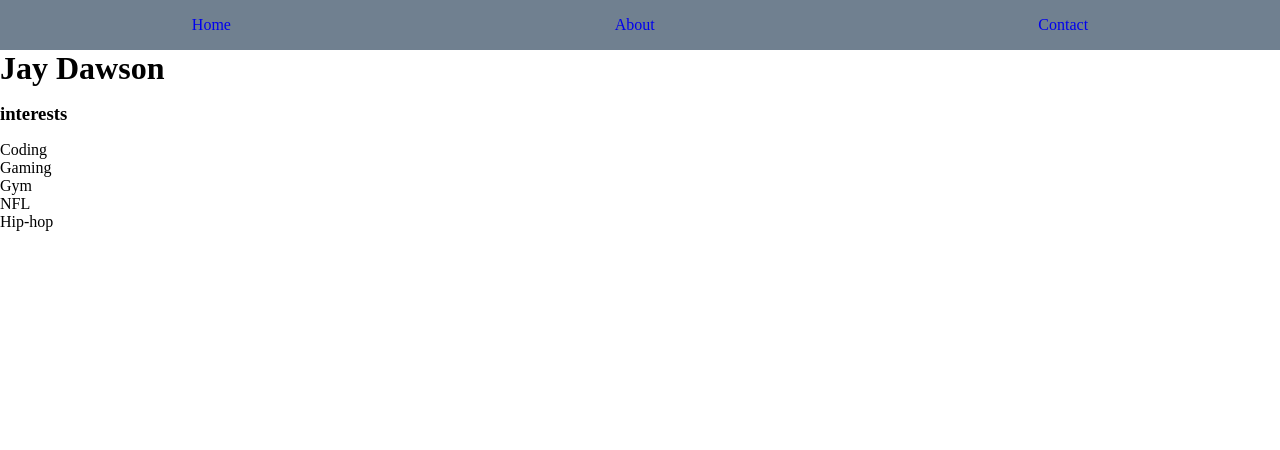
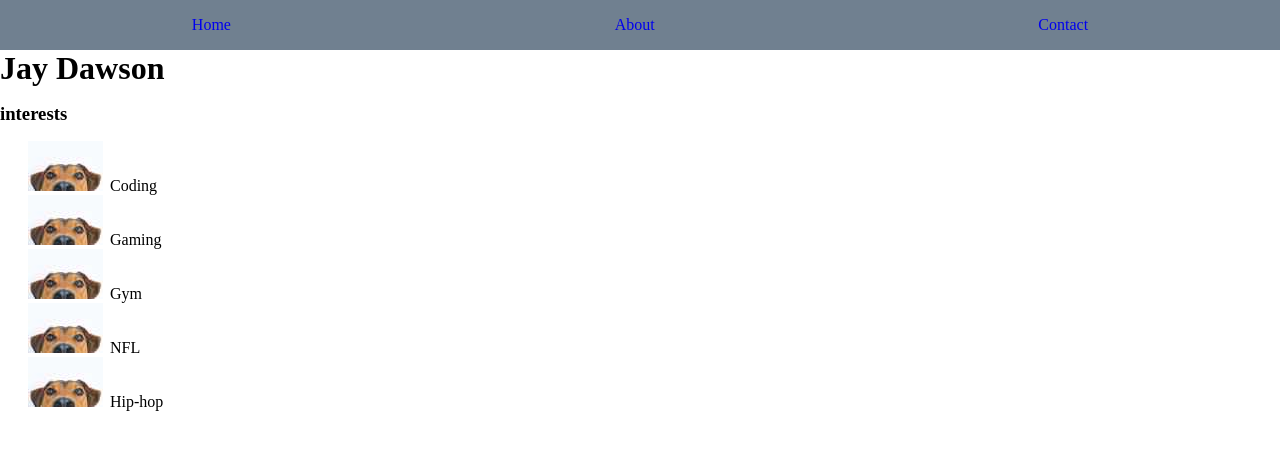
Before and after one commit to jdayxjr/N317-first-next-app, a Next.js app: page /about in a window 1280 px wide. Shown: the top 450 px of the page. Built offline with nearby package versions, Linux system fonts and the light colour scheme.

Commit message:
added images to bullet points on about page

```diff
--- /dev/null
+++ b/src/app/about/about.module.css
@@ -0,0 +1,9 @@
+.interestList{
+    margin-left: 10px;
+
+    }
+
+    .interestList li{
+        margin-left: 100px;
+        list-style-image: url('/dog.jpg');
+    }
--- a/src/app/about/page.js
+++ b/src/app/about/page.js
@@ -1,6 +1,6 @@
 "use client";
-import Image from "next/image";
 import homeStyles from '@/app/page.module.css';
+import AboutStyles from './about.module.css';
 
 export default function about() {
     return (
@@ -14,7 +14,7 @@
             </nav>
             <h1>Jay Dawson</h1>
             <h3>interests</h3>
-            <ul>
+            <ul className={AboutStyles.interestList}>
                 <li>Coding</li>
                 <li>Gaming</li>
                 <li>Gym</li>
```
Also changed, not shown: public/dog.jpg (added), src/app/page.module.css (line endings or trailing spaces).
